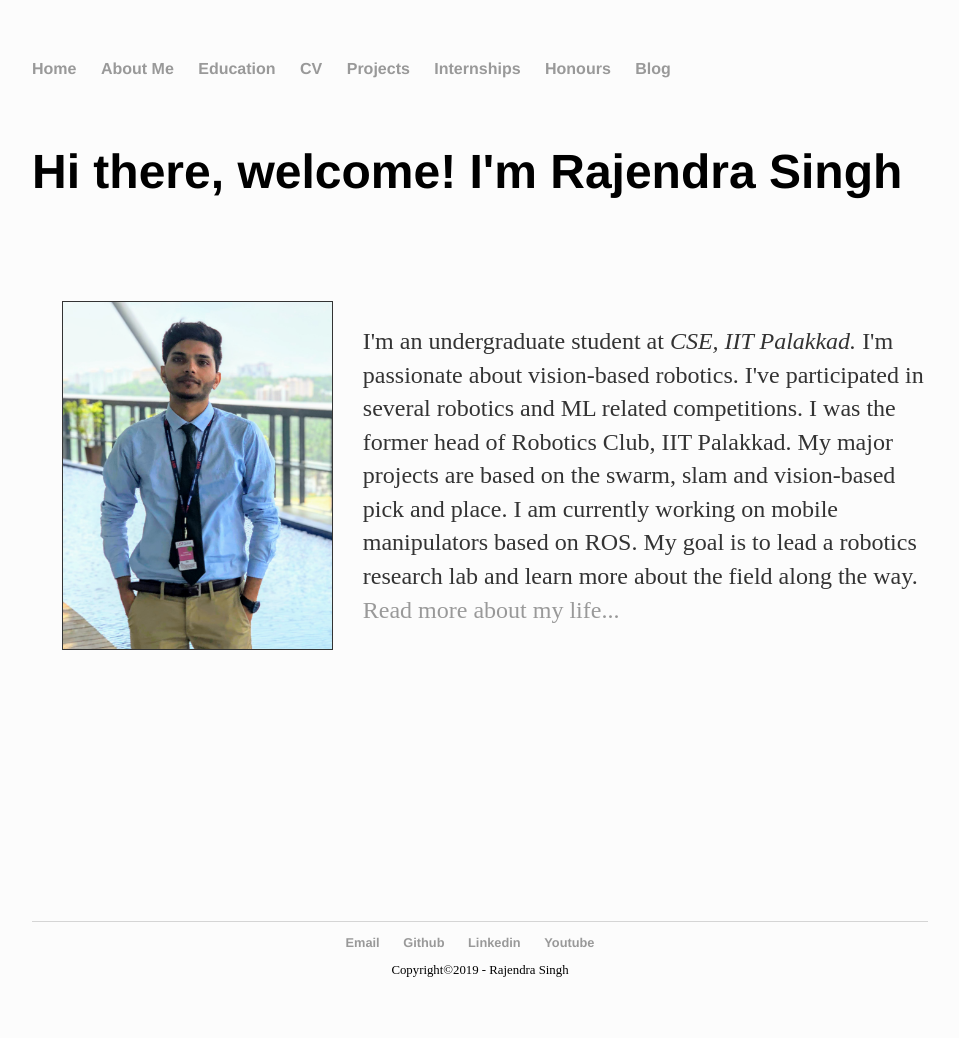
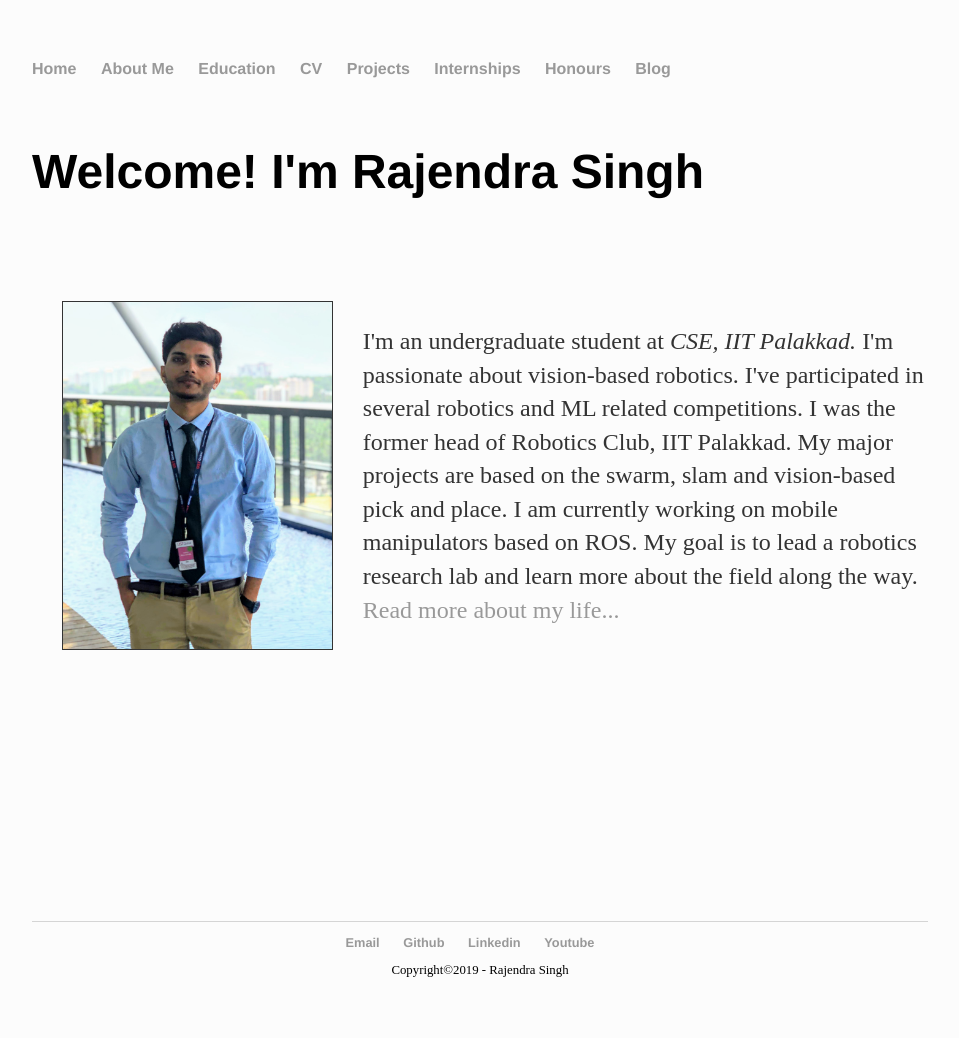
Before and after one commit to iamrajee/iamrajee.github.io, a Jekyll site: the page built from index.html, in a window 1280 px wide. Shown: the whole page, without its empty margins (160-1119 px from the left). Built offline with Jekyll 4.4.1, drawn with Linux system fonts in a browser that asks for light colours.

Commit message:
Update index.html

```diff
--- a/index.html
+++ b/index.html
@@ -4,7 +4,7 @@ title: Rajendra Singh
 ---
 <div class="blurb">
 	<br/>
-	<h1>Hi there, welcome! I'm Rajendra Singh</h1>
+	<h1>Welcome!  I'm Rajendra Singh</h1>
 <!-- 	<p><img src="images/rajendra_passport_photo.jpg" height="230" width="185" align="left" border="2" HSPACE="20" VSPACE="10" />I'm an undergraduate student at <em>CSE, IIT Palakkad.</em> I'm passionate about vision-based robotics. I've participated in several robotics and ML related competitions. I was the former head of Robotics Club, IIT Palakkad. My major projects are based on the swarm, slam and vision-based pick and place. I am currently working on mobile manipulators based on ROS. My goal is to lead a robotics research lab and learn more about the field along the way. <a href="/about">Read more about my life...</a></p> -->
 
 	<br/><br/>
```
